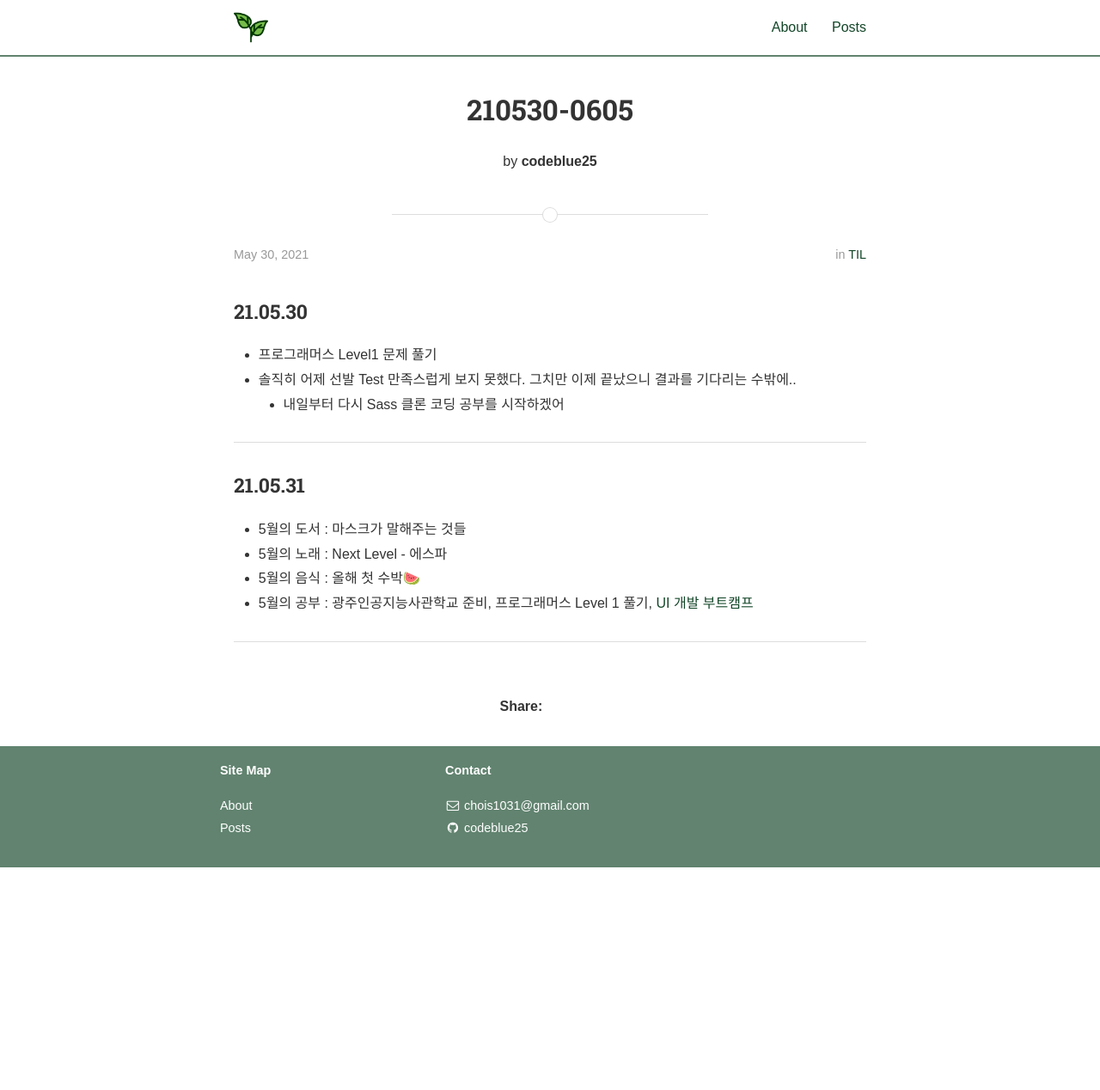
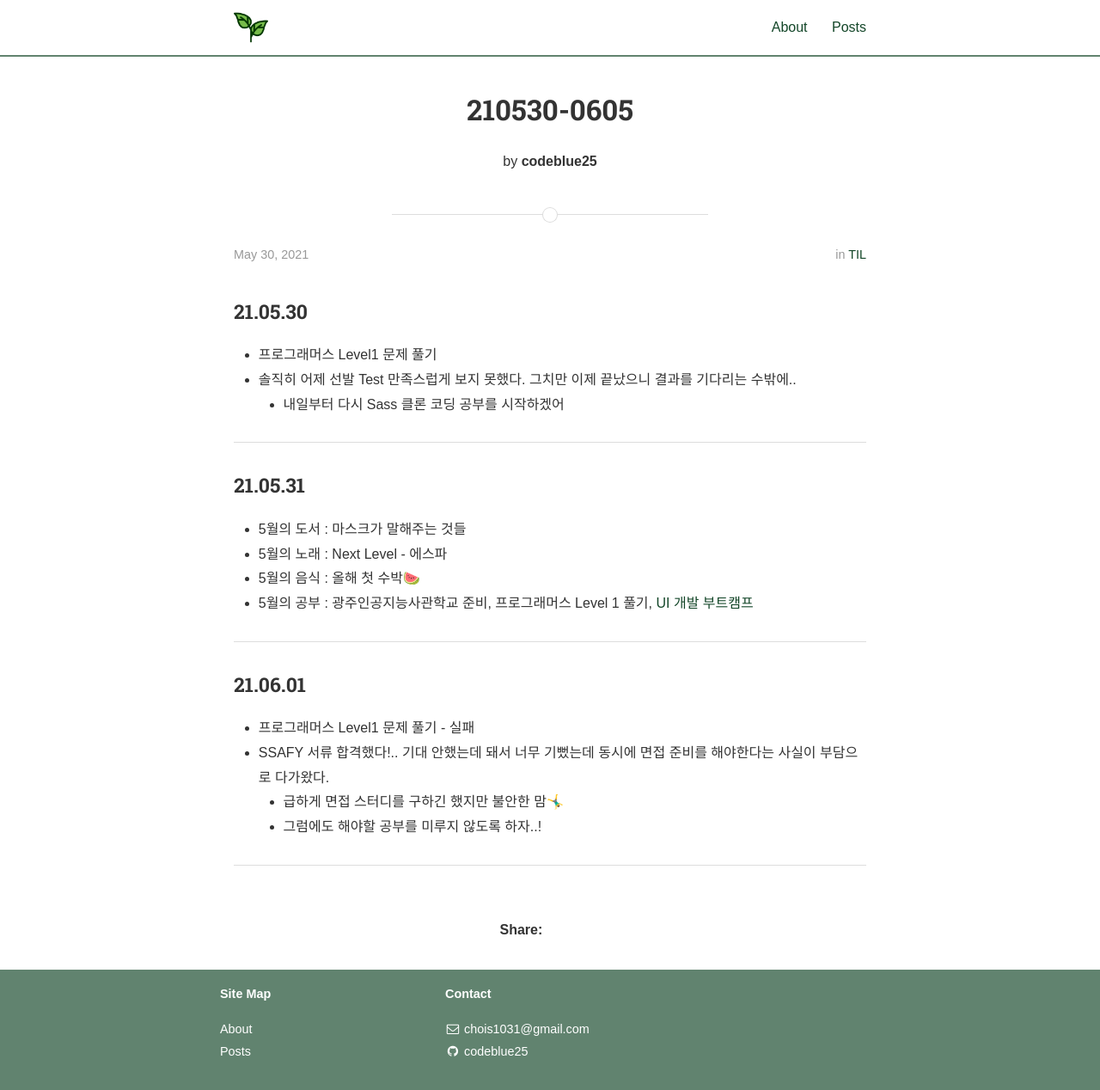
Before and after one commit to codeblue25/codeblue25.github.io, a Jekyll site: the page built from _posts/2021-05-30-0605.md, in a window 1280 px wide and 1269 px high. Shown: the whole window at 86% size. Built offline with Jekyll 4.4.1, drawn with Linux system fonts in a browser that asks for light colours; nearby versions of some CDN libraries; some web fonts are replaced; a style sheet for code colours, icons or effects is not loaded.

Commit message:
210601 TIL

```diff
--- a/_posts/2021-05-30-0605.md
+++ b/_posts/2021-05-30-0605.md
@@ -22,3 +22,12 @@ categories: TIL
 - 5월의 공부 : 광주인공지능사관학교 준비, 프로그래머스 Level 1 풀기, [UI 개발 부트캠프](https://edu.goorm.io/lecture/25681/%EA%B9%80%EB%B2%84%EA%B7%B8%EC%9D%98-ui-%EA%B0%9C%EB%B0%9C-%EB%B6%80%ED%8A%B8%EC%BA%A0%ED%94%84-%EA%B2%BD%EB%A0%A5%EA%B0%99%EC%9D%80-%EC%8B%A0%EC%9E%85%EC%9C%BC%EB%A1%9C-%EB%A0%88%EB%B2%A8%EC%97%85)
 
 ---
+
+<h3>21.06.01</h3>
+
+- 프로그래머스 Level1 문제 풀기 - 실패
+- SSAFY 서류 합격했다!.. 기대 안했는데 돼서 너무 기뻤는데 동시에 면접 준비를 해야한다는 사실이 부담으로 다가왔다.
+  - 급하게 면접 스터디를 구하긴 했지만 불안한 맘🤸‍♂️
+  - 그럼에도 해야할 공부를 미루지 않도록 하자..!
+
+---
```
